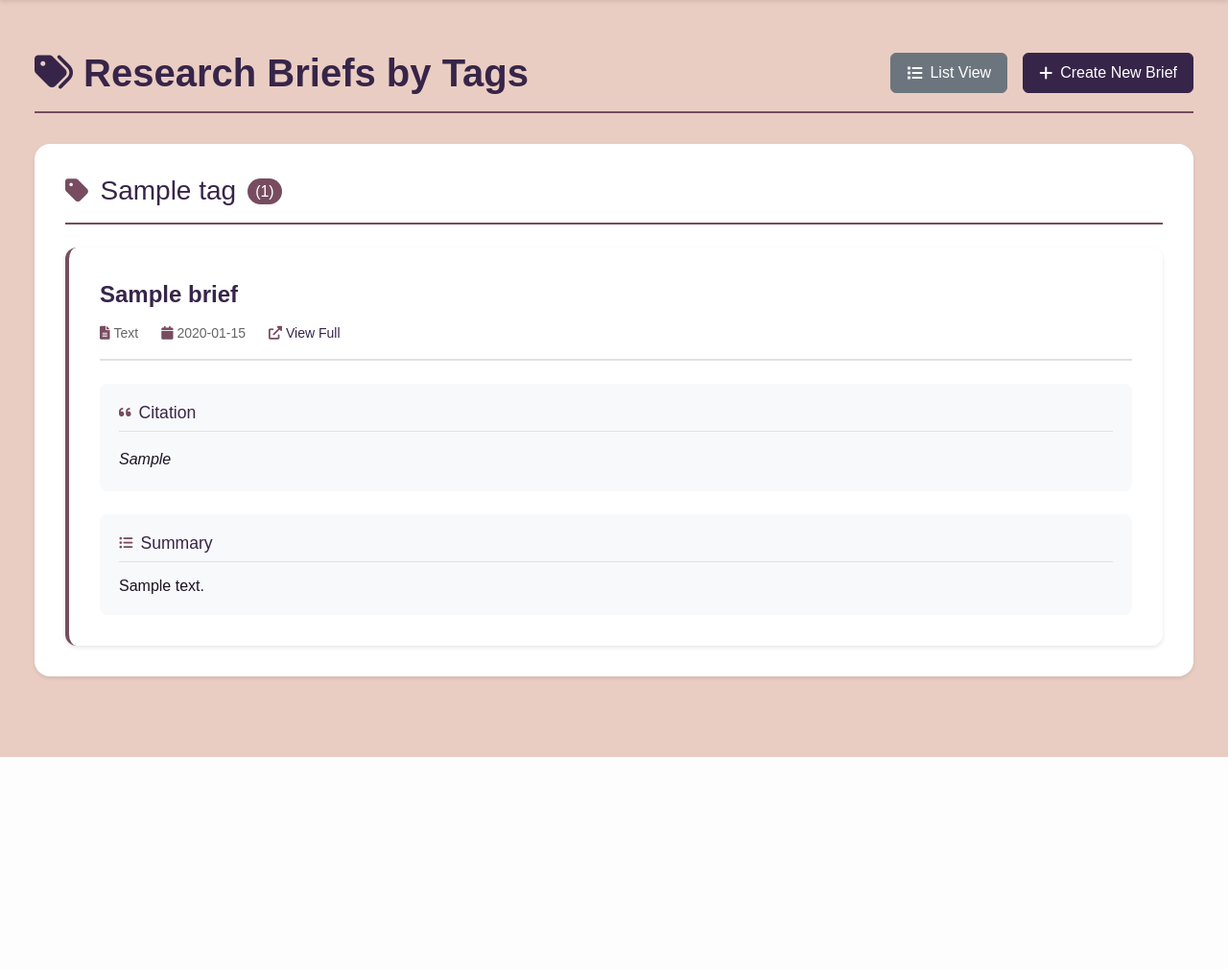
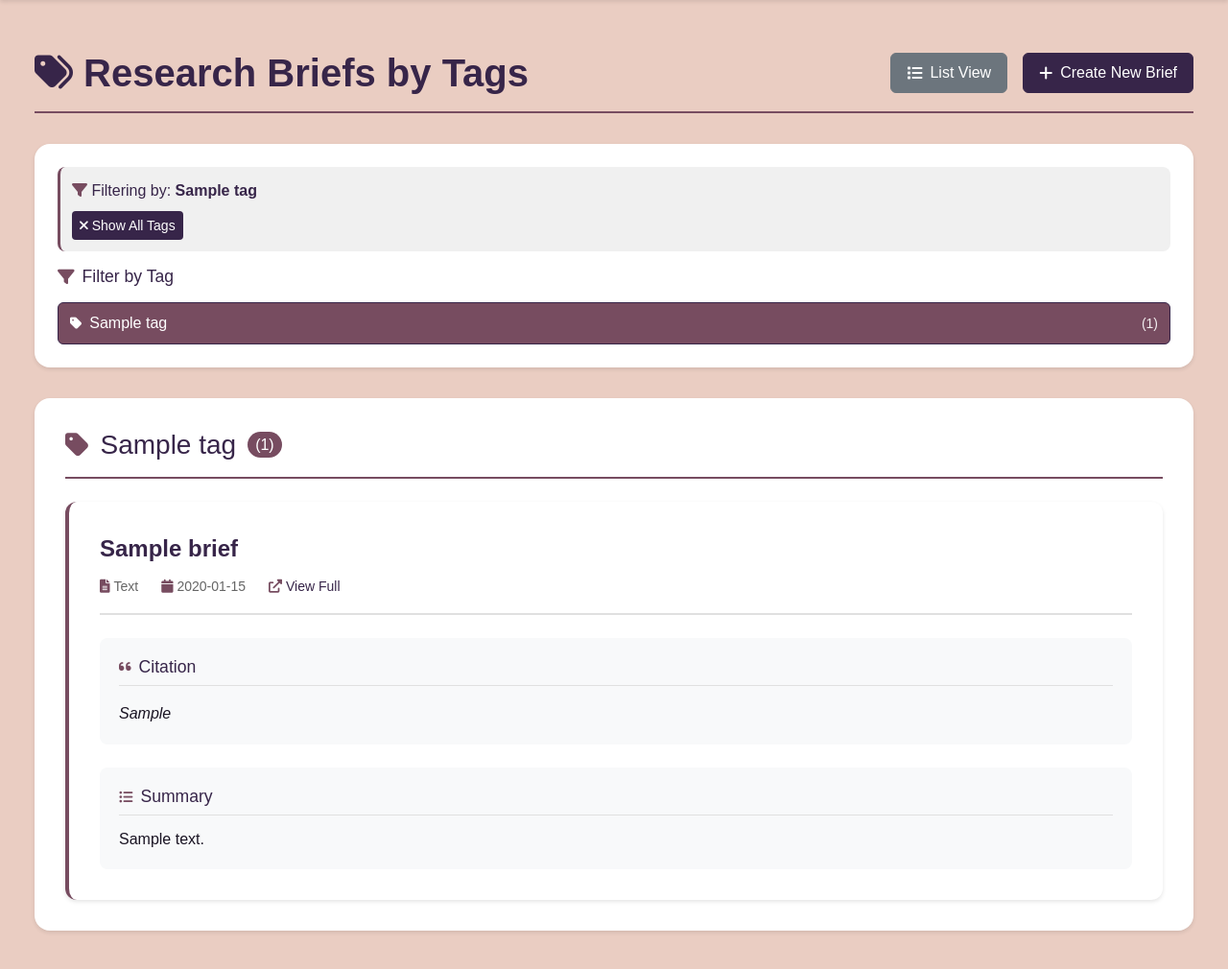
Before and after one commit to admiralorbiter/AlliedMasterComputer, a Flask app: page /research/by-tags?tag=1 in a window 1280 px wide. Shown: the part 80-1090 px from the top of the page at 96% size. Before the commit the page ends 869 px from the top, so only its background shows below. Run offline with Flask 3, Linux system fonts and the light colour scheme; a user stored in the database is signed in; tables that the repository leaves empty hold one stand-in row (values such as "Sample post"); some libraries are stand-ins or nearby versions.

Commit message:
filter tag view

```diff
--- a/flask_app/routes/research.py
+++ b/flask_app/routes/research.py
@@ -490,8 +490,57 @@ def register_research_routes(app):
     @app.route('/research/by-tags')
     @login_required
     def research_by_tags():
-        """Show all research briefs grouped by tag"""
+        """Show all research briefs grouped by tag, optionally filtered by a specific tag"""
         try:
+            # Get optional tag filter from query parameter
+            tag_id = request.args.get('tag', type=int)
+            selected_tag = None
+
+            # Get all tags with counts for filter UI
+            tags_with_counts, error = Tag.get_all_tags_with_counts()
+            if error:
+                current_app.logger.warning(f"Error getting tags with counts: {error}")
+                tags_with_counts = []
+
+            # Filter tags_with_counts to only include those with briefs for current user
+            # We need to count briefs per tag for the current user only
+            user_tags_with_counts = []
+            for tag, count in tags_with_counts:
+                # Count briefs for this user with this tag
+                user_brief_count = ResearchBrief.query.filter_by(user_id=current_user.id)\
+                    .join(ResearchBrief.tags)\
+                    .filter(Tag.id == tag.id)\
+                    .count()
+
+                if user_brief_count > 0:
+                    user_tags_with_counts.append((tag, user_brief_count))
+
+            # If filtering by a specific tag
+            if tag_id:
+                selected_tag = Tag.query.get(tag_id)
+                if not selected_tag:
+                    flash('Tag not found.', 'warning')
+                    return redirect(url_for('research_by_tags'))
+
+                # Get all briefs for this user with this tag
+                briefs = ResearchBrief.query.filter_by(user_id=current_user.id)\
+                    .join(ResearchBrief.tags)\
+                    .filter(Tag.id == tag_id)\
+                    .order_by(ResearchBrief.created_at.desc())\
+                    .all()
+
+                # Return single tag view
+                tags_with_briefs = [(selected_tag, briefs)] if briefs else []
+                briefs_without_tags = []
+
+                current_app.logger.info(f"Research briefs by tags viewed by {current_user.username} (filtered by tag {tag_id})")
+                return render_template('research/by_tags.html',
+                                     tags_with_briefs=tags_with_briefs,
+                                     briefs_without_tags=briefs_without_tags,
+                                     tags_with_counts=user_tags_with_counts,
+                                     selected_tag=selected_tag)
+
+            # No filter - show all tags
             # Get all tags that have at least one brief
             all_tags = Tag.get_all_tags()
 
@@ -513,7 +562,7 @@ def register_research_routes(app):
 
             # Also get briefs with no tags
             # Get all brief IDs that have tags
-            from sqlalchemy import distinct, select
+            from sqlalchemy import distinct
             from flask_app.models.research_brief import research_brief_tags
 
             # Get all brief IDs that have at least one tag
@@ -530,11 +579,17 @@ def register_research_routes(app):
             current_app.logger.info(f"Research briefs by tags viewed by {current_user.username}")
             return render_template('research/by_tags.html',
                                  tags_with_briefs=tags_with_briefs,
-                                 briefs_without_tags=briefs_without_tags)
+                                 briefs_without_tags=briefs_without_tags,
+                                 tags_with_counts=user_tags_with_counts,
+                                 selected_tag=None)
 
         except Exception as e:
             current_app.logger.error(f"Error in research by tags: {str(e)}")
             import traceback
             current_app.logger.error(f"Traceback: {traceback.format_exc()}")
             flash('An error occurred while loading briefs by tags.', 'danger')
-            return render_template('research/by_tags.html', tags_with_briefs=[], briefs_without_tags=[])
+            return render_template('research/by_tags.html',
+                                 tags_with_briefs=[],
+                                 briefs_without_tags=[],
+                                 tags_with_counts=[],
+                                 selected_tag=None)
--- a/static/css/research.css
+++ b/static/css/research.css
@@ -717,6 +717,28 @@
     }
 }
 
+/* Tag Filter Section (for by_tags.html) */
+.tag-filter-section {
+    background: white;
+    border-radius: 1rem;
+    padding: 1.5rem;
+    box-shadow: 0 2px 4px rgba(0, 0, 0, 0.1);
+    margin-bottom: 2rem;
+}
+
+.tag-filter-list h3 {
+    color: var(--dark-purple, #4A2C5A);
+    font-size: 1.1rem;
+    margin: 0 0 1rem 0;
+    display: flex;
+    align-items: center;
+    gap: 0.5rem;
+}
+
+.tag-filter-list h3 i {
+    color: var(--eggplant, #6B4E71);
+}
+
 /* Tag Section Styles (for by_tags.html) */
 .tag-section {
     background: white;
--- a/templates/research/by_tags.html
+++ b/templates/research/by_tags.html
@@ -19,6 +19,42 @@
             </a>
         </div>
     </div>
+
+    <!-- Tag Filter Section -->
+    {% if tags_with_counts %}
+        <div class="tag-filter-section">
+            {% if selected_tag %}
+                <div class="active-filter">
+                    <span class="active-tag-indicator">
+                        <i class="fas fa-filter"></i> Filtering by: <strong>{{ selected_tag.name }}</strong>
+                    </span>
+                    <a href="{{ url_for('research_by_tags') }}" class="btn-clear-filter">
+                        <i class="fas fa-times"></i> Show All Tags
+                    </a>
+                </div>
+            {% endif %}
+
+            <div class="tag-filter-list">
+                <h3><i class="fas fa-filter"></i> Filter by Tag</h3>
+                <div class="tag-list">
+                    {% if not selected_tag %}
+                        <a href="{{ url_for('research_by_tags') }}" class="tag-filter-link active">
+                            <i class="fas fa-list"></i>
+                            <span class="tag-name">Show All</span>
+                        </a>
+                    {% endif %}
+                    {% for tag, count in tags_with_counts %}
+                        <a href="{{ url_for('research_by_tags', tag=tag.id) }}"
+                           class="tag-filter-link {% if selected_tag and selected_tag.id == tag.id %}active{% endif %}">
+                            <i class="fas fa-tag"></i>
+                            <span class="tag-name">{{ tag.name }}</span>
+                            <span class="tag-count">({{ count }})</span>
+                        </a>
+                    {% endfor %}
+                </div>
+            </div>
+        </div>
+    {% endif %}
 
     {% if tags_with_briefs or briefs_without_tags %}
         <!-- Briefs Grouped by Tags -->
```
